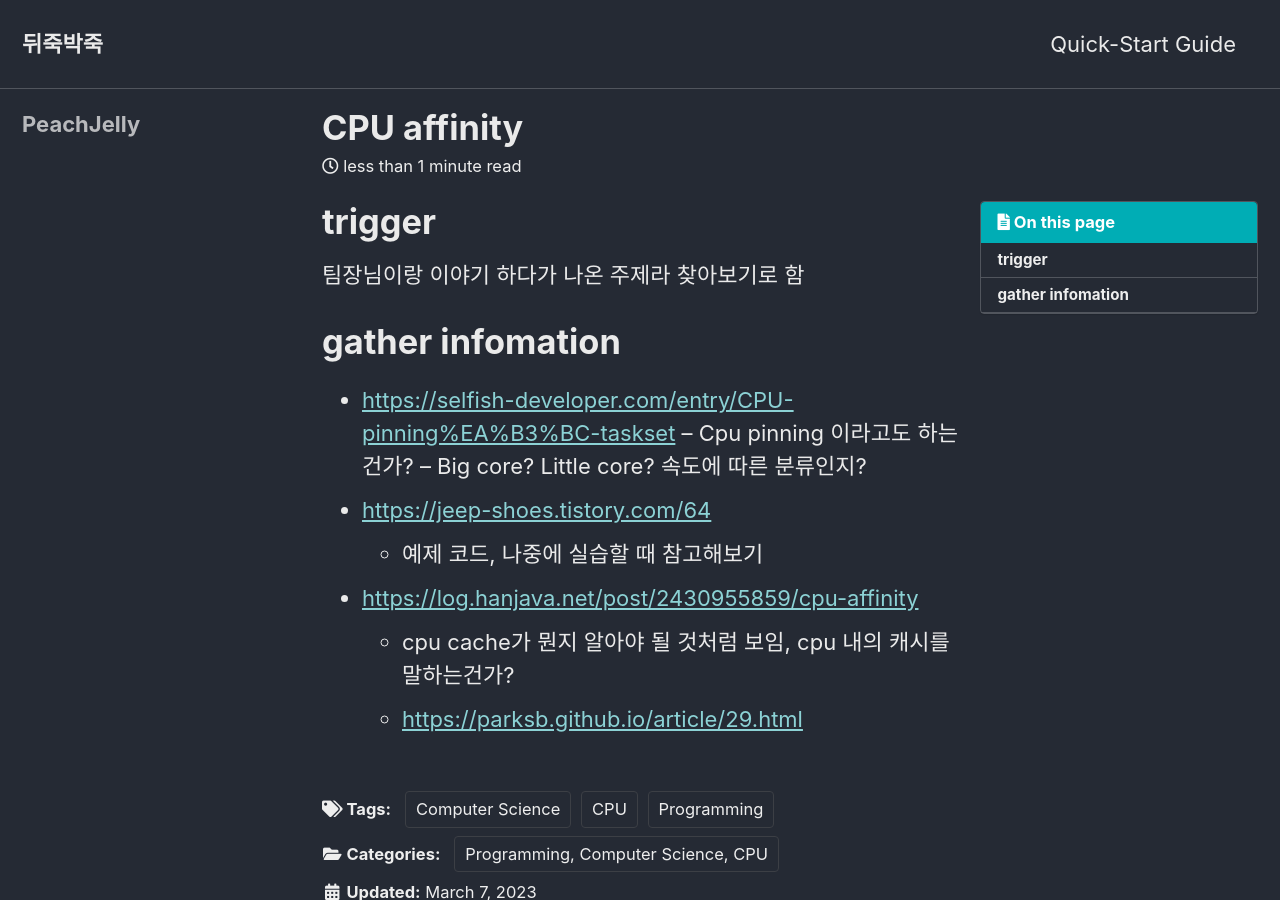
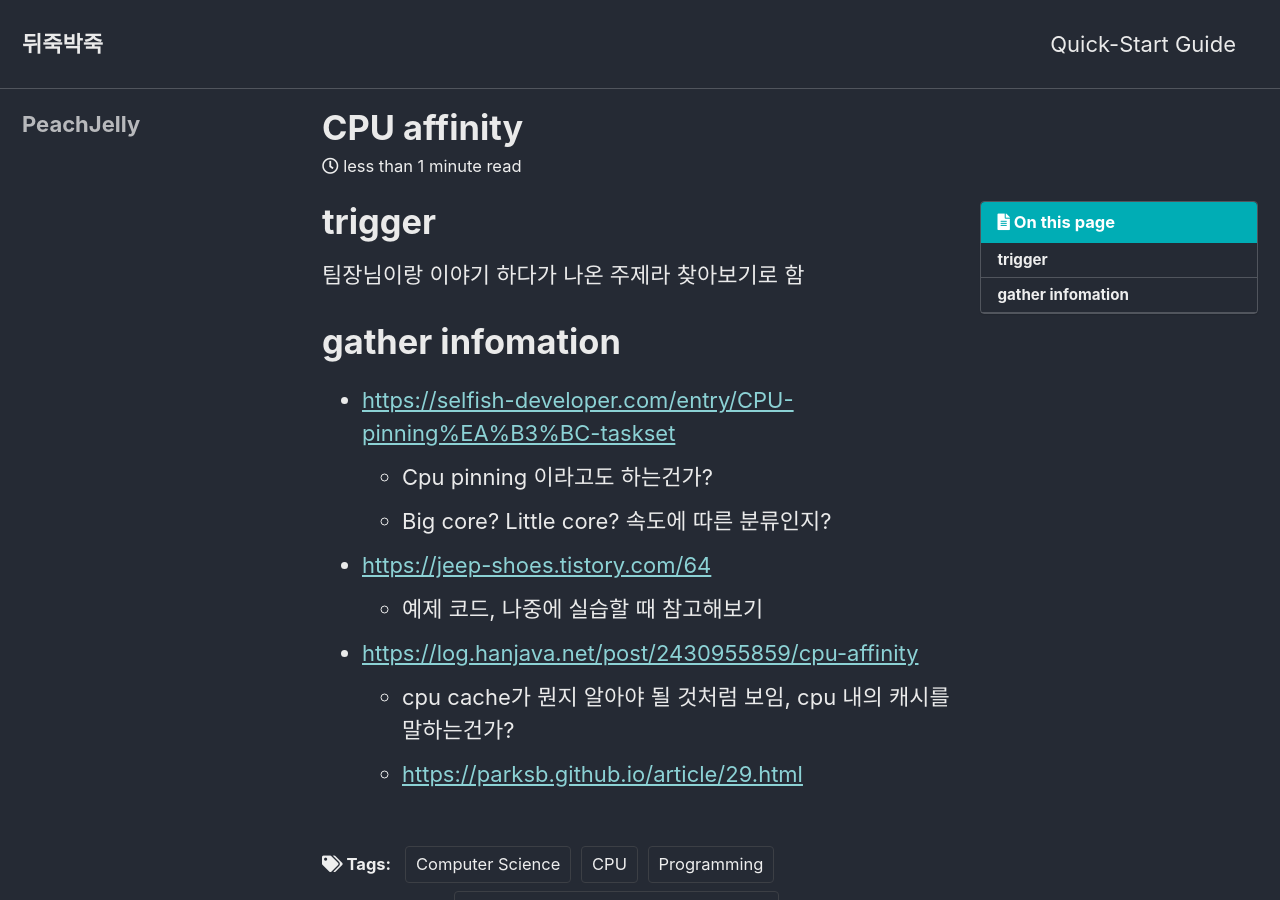
Before and after one commit to peachjelly/peachjelly.github.io, a Jekyll site: the page built from _posts/2023-03-07-cpu_affinity.md, in a window 1280 px wide and 900 px high. Built offline with Jekyll 4.4.1, drawn with Linux system fonts in a browser that asks for light colours; cached includes are drawn as plain includes.

```diff
--- a/_posts/2023-03-07-cpu_affinity.md
+++ b/_posts/2023-03-07-cpu_affinity.md
@@ -17,8 +17,8 @@ last_modified_at: 2023-03-07
 
 # gather infomation
 - <https://selfish-developer.com/entry/CPU-pinning%EA%B3%BC-taskset>
--- Cpu pinning 이라고도 하는건가?
--- Big core? Little core? 속도에 따른 분류인지?
+  - Cpu pinning 이라고도 하는건가?
+  - Big core? Little core? 속도에 따른 분류인지?
 - <https://jeep-shoes.tistory.com/64>
   - 예제 코드, 나중에 실습할 때 참고해보기
 - <https://log.hanjava.net/post/2430955859/cpu-affinity>
```
